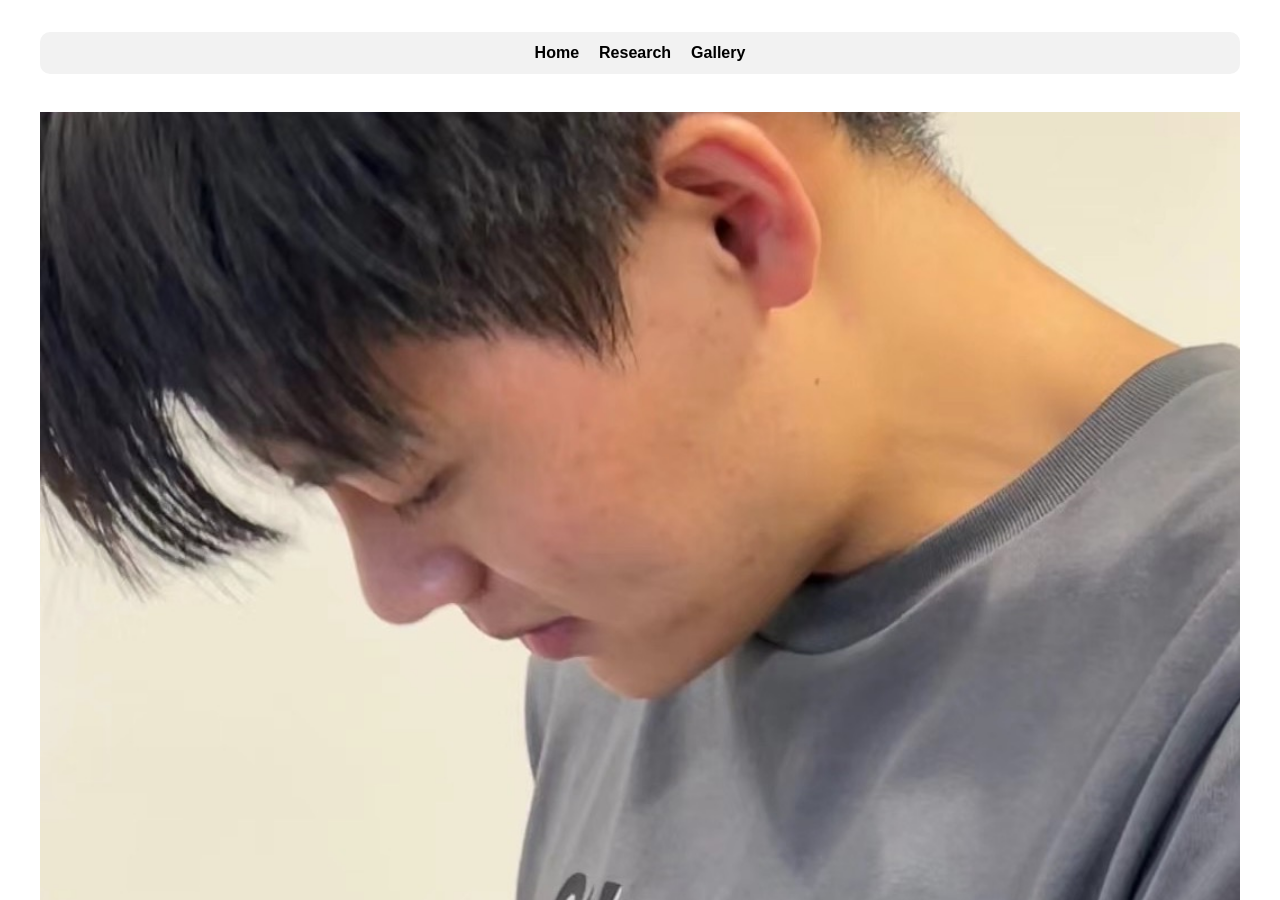
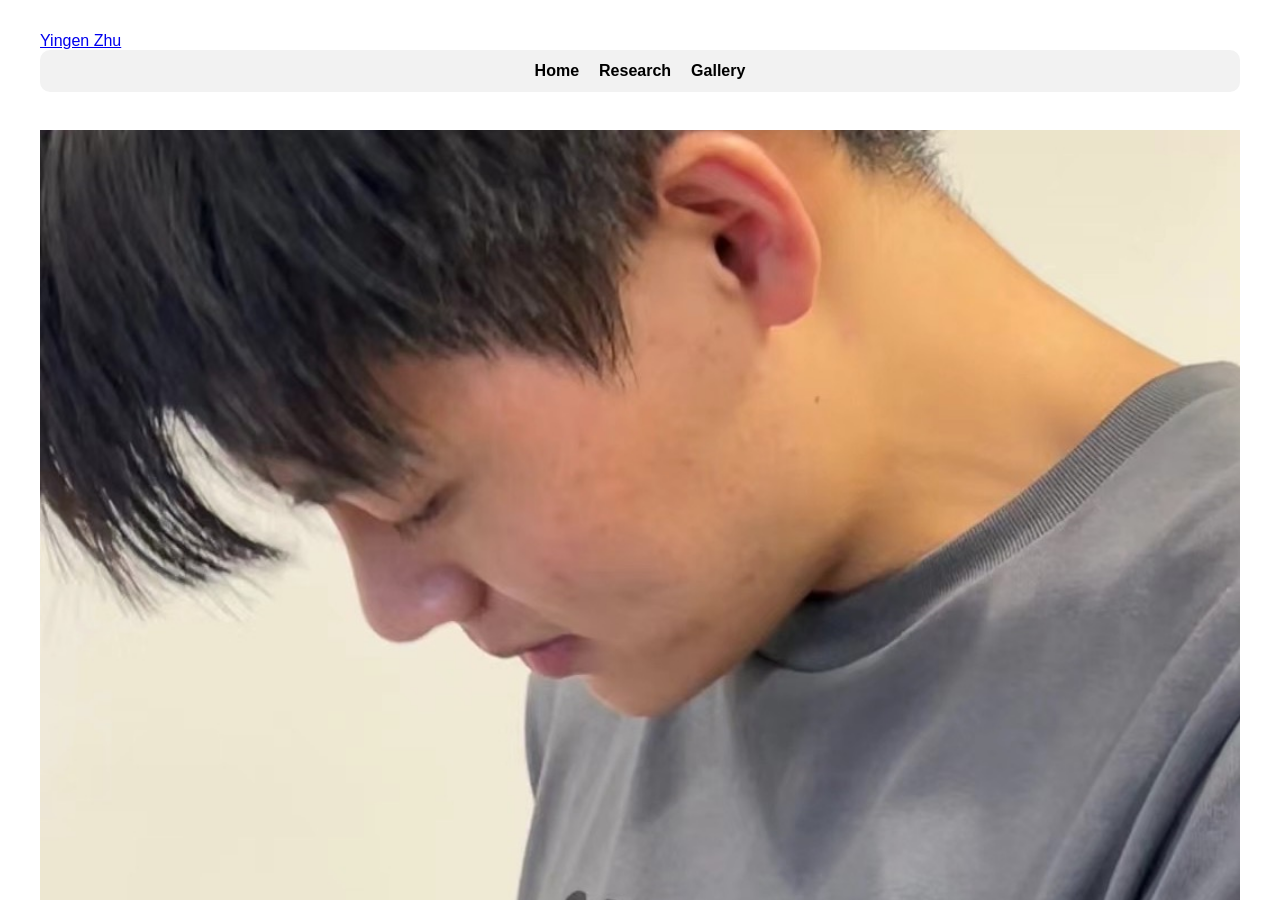
Before and after one commit to yingen-zhu/yingen-zhu.github.io, a Jekyll site: the page built from index.md, in a window 1280 px wide and 900 px high. Built offline with Jekyll 4.4.1, drawn with Linux system fonts in a browser that asks for light colours.

Commit message:
Add files via upload

```diff
--- a/_layouts/default.html
+++ b/_layouts/default.html
@@ -7,17 +7,21 @@
 </head>
 
 <body>
-  <div class="container">
-    <nav>
-      <a href="/">Home</a>
-      <a href="/research/">Research</a>
-      <a href="/gallery/">Gallery</a>
-    </nav>
-  </div>
+  <header class="site-header">
+    <div class="header-inner container">
+      <div class="brand">
+        <a href="/">Yingen Zhu</a>
+      </div>
+      <nav class="site-nav">
+        <a href="/">Home</a>
+        <a href="/research/">Research</a>
+        <a href="/gallery/">Gallery</a>
+      </nav>
+    </div>
+  </header>
 
-  <div class="container">
+  <main class="container">
     {{ content }}
-  </div>
-
+  </main>
 </body>
 </html>
```
